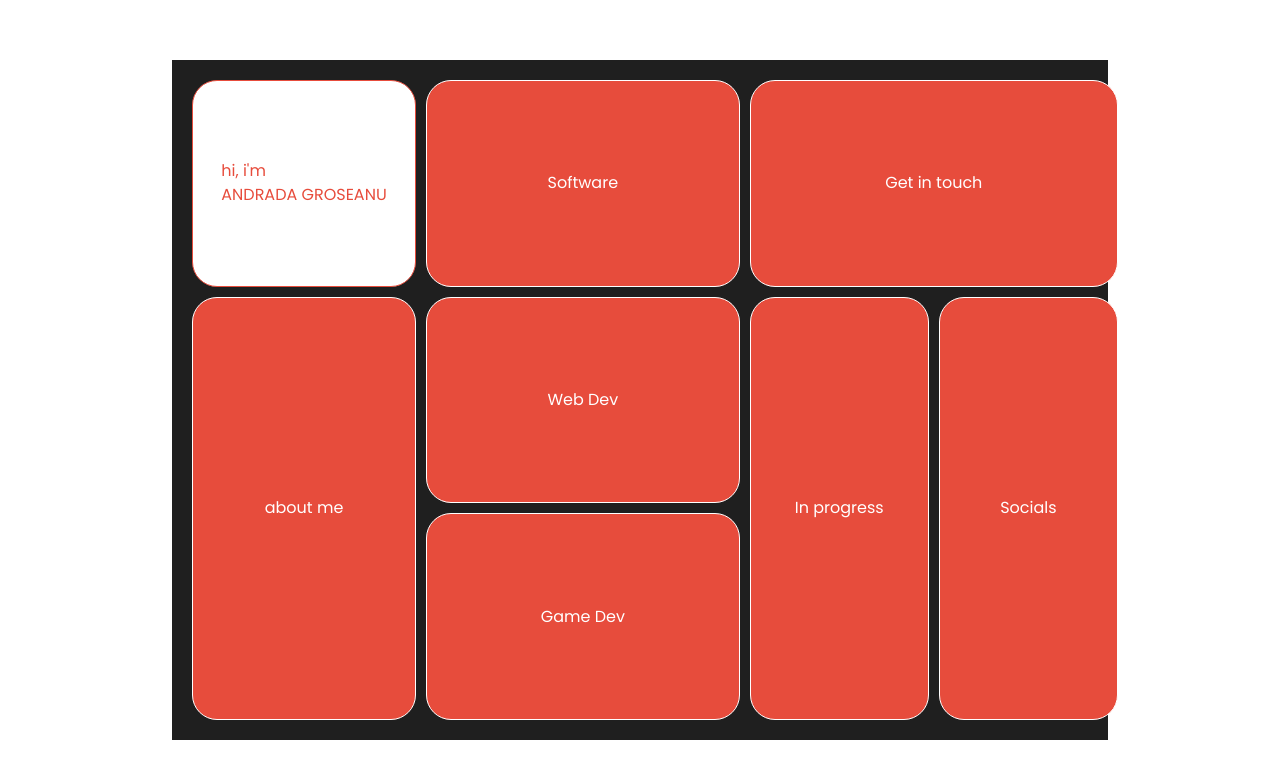
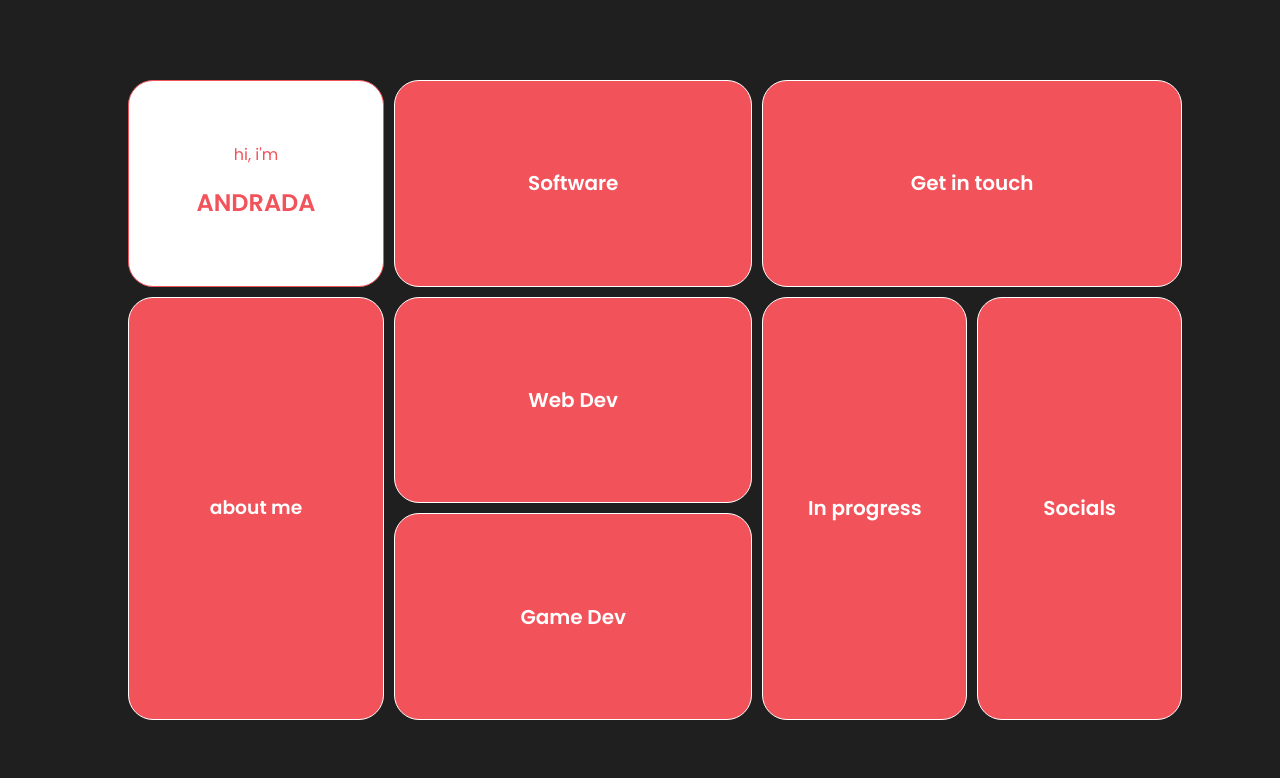
Before and after one commit to ndrada/portfolio, a React (Vite) app: page / in a window 1280 px wide. Shown: the top 778 px of the page. Built offline with nearby package versions, Linux system fonts and the light colour scheme.

Commit message:
working grid behavior

```diff
--- a/src/App.css
+++ b/src/App.css
@@ -1,4 +1,4 @@
-@import url('https://fonts.googleapis.com/css2?family=Poppins:ital,wght@0,100;0,200;0,300;0,400;0,500;0,600;0,700;0,800;0,900;1,100;1,200;1,300;1,400;1,500;1,600;1,700;1,800;1,900&display=swap');
+@import url('https://fonts.googleapis.com/css2?family=Poppins:wght@300;400;600&display=swap');
 
 body {
   display: flex;
@@ -6,7 +6,8 @@ body {
   justify-content: center;
   height: 100vh;
   width: 100vw;
-  font-family: "Poppins", serif;
+  font-family: 'Poppins', sans-serif;
+  background-color: #1f1f1f;
 }
 
 .grid-container {
@@ -15,73 +16,250 @@ body {
   grid-template-rows: repeat(6, 1fr);
   gap: 10px;
   height: 80vh;
-  width: 70vw;
+  width: 80vw;
   padding: 20px;
-  background-color: #1f1f1f;
 }
 
 .section {
-  background-color: #e74c3c;
+  background-color: #f2535a;
   color: white;
   border: 1px solid white;
   display: flex;
+  flex-direction: column;
   align-items: center;
   justify-content: center;
   font-size: 1rem;
   border-radius: 25px;
   cursor: pointer;
+  transition: all 0.3s ease;
 }
 
 .section:hover {
   background-color: white;
-  color: #e74c3c;
-  border: 1px solid #e74c3c;
-  transition: all 0.3s ease;
+  color: #f2535a;
+}
+
+.section:hover .section-details {
+  display:block;
 }
 
 .section-1 {
   grid-column: 1 / 2;
   grid-row: 1 / 3;
   background-color: white;
-  color: #e74c3c;
-  border: 1px solid #e74c3c;
+  color: #f2535a;
+  border: 1px solid #f2535a;
   display: flex;
+  flex-direction: column;
   align-items: center;
   justify-content: center;
   border-radius: 25px;
 }
 
+.section-1 div {
+  display: flex;
+  flex-direction: column;
+  align-items: center;
+}
+
+.section-1 p {
+  line-height: 0.5rem;
+}
+
+.section-1 h2 {
+  line-height: 1rem;
+}
+
 .section-2 {
-  grid-column: 1 / 2;
-  grid-row: 3 / 7;
+  grid-column: 1/2;
+  grid-row: 3/7;
+  display: flex;
+  align-items: center;
+  justify-content: space-evenly;
+  padding: 0 1rem;
+}
+
+.section-2 .about-me {
+  font-size: 0.7rem;
+  display: none;
 }
 
 .section-3 {
-  grid-column: 2 / 3;
-  grid-row: 1 / 3;
+  grid-column: 2/3;
+  grid-row: 1/3;
+}
+
+.section-details {
+  display: none;
+  width: 80%;
+  font-size: 0.7rem;
+  text-align: center;
 }
 
 .section-4 {
-  grid-column: 2 / 3;
-  grid-row: 3 / 5;
+  grid-column: 2/3;
+  grid-row: 3/5;
 }
 
 .section-5 {
-  grid-column: 2 / 3;
-  grid-row: 5 / 7;
+  grid-column: 2/3;
+  grid-row: 5/7;
 }
 
 .section-6 {
-  grid-column: 3 / 5;
-  grid-row: 1 / 3;
+  grid-column: 3/5;
+  grid-row: 1/3;
 }
 
 .section-7 {
-  grid-column: 3 / 4;
-  grid-row: 3 / 7;
+  grid-column: 3/4;
+  grid-row: 3/7;
 }
 
 .section-8 {
-  grid-column: 4 / 5;
-  grid-row: 3 / 7;
+  grid-column: 4/5;
+  grid-row: 3/7;
 }
+
+/* Expanded Section 3 behavior */
+.expanded-section3 .section-3 {
+  grid-column: 2/5;
+  grid-row: 1/5;
+  background-color: #323850;
+}
+
+.expanded-section3 .section-3 .title {
+  display: none;
+}
+
+.expanded-section3 .section-4 {
+  grid-column: 2/3;
+  grid-row: 5/6;
+}
+
+.expanded-section3 .section-5,
+.expanded-section4 .section-5 {
+  grid-column: 2/3;
+  grid-row: 6/7;
+}
+
+.expanded-section3 .section-6 {
+  grid-column: 3/5;
+  grid-row: 5/6;
+}
+
+.expanded-section3 .section-7,
+.expanded-section4 .section-7 {
+  grid-column: 3/4;
+  grid-row: 6/7;
+}
+
+.expanded-section3 .section-8,
+.expanded-section4 .section-8 {
+  grid-column: 4/5;
+  grid-row: 6/7;
+}
+
+.expanded-section4 .section-3,
+.expanded-section5 .section-3 {
+  grid-column: 2/3;
+  grid-row: 1/2;
+}
+
+.expanded-section4 .section-4 {
+  grid-column: 2/5;
+  grid-row: 2/6;
+  background-color: #323850;
+}
+
+.expanded-section4 .section-6,
+.expanded-section5 .section-6,
+.expanded-section7 .section-6,
+.expanded-section8 .section-6 {
+  grid-column: 3/5;
+  grid-row: 1/2;
+}
+
+.expanded-section5 .section-4 {
+  grid-column: 2/3;
+  grid-row: 2/3;
+}
+
+.expanded-section5 .section-7 {
+  grid-column: 3/4;
+  grid-row: 2/3;
+}
+
+.expanded-section5 .section-8 {
+  grid-column: 4/5;
+  grid-row: 2/3;
+}
+
+.expanded-section5 .section-5 {
+  grid-column: 2/5;
+  grid-row: 3/7;
+  background-color: #323850;
+}
+
+.expanded-section7 .section-7,
+.expanded-section8 .section-8 {
+  grid-column: 3/5;
+  grid-row: 3/7;
+  background-color: #323850;
+}
+
+.expanded-section7 .section-8,
+.expanded-section8 .section-7 {
+  grid-column: 3/5;
+  grid-row: 2/3;
+}
+
+.expanded-section6 .section-6 {
+  grid-column: 3/5;
+  grid-row: 1/4;
+  background-color: #323850;
+}
+
+.expanded-section6 .section-7 {
+  grid-column: 3/4;
+  grid-row: 4/7;
+}
+
+.expanded-section6 .section-8 {
+  grid-column: 4/5;
+  grid-row: 4/7;
+}
+
+/* Enable horizontal scrolling for Section 3 */
+.scroll-content {
+  display: none;
+}
+
+.scroll-item {
+  width: 200px;
+  padding: 10px;
+  flex-shrink: 0;
+}
+
+.expanded-section3 .section-3 {
+  overflow-x: auto;
+  white-space: nowrap;
+  padding: 10px;
+}
+
+.expanded-section3 .scroll-content {
+  display: flex;
+  flex-direction: row;
+  justify-content: center;
+  align-items: stretch;
+  width: 100%;
+  height: 100%;
+  overflow-x: auto;
+}
+
+/* Enable vertical scrolling for Section 7 */
+.expanded-section7 .section-7 {
+  overflow-y: auto;
+  padding: 10px;
+  max-height: 100%;
+}
--- a/src/App.jsx
+++ b/src/App.jsx
@@ -1,5 +1,6 @@
 import React, { useState } from "react";
-import "./App.css"; // Assume we have the grid setup in this CSS file
+import "./App.css";
+import Card from "./components/Card"; // Import the updated Card component
 
 function App() {
   const [expandedSection, setExpandedSection] = useState(null);
@@ -9,15 +10,80 @@ function App() {
   };
 
   return (
-    <div className="grid-container">
-      <div className="section-1">hi, i'm <br /> ANDRADA GROSEANU</div>
-      <div className="section section-2" onClick={() => handleExpand("aboutMe")}>about me</div>
-      <div className="section section-3" onClick={() => handleExpand("software")}>Software</div>
-      <div className="section section-4" onClick={() => handleExpand("webDev")}>Web Dev</div>
-      <div className="section section-5" onClick={() => handleExpand("gameDev")}>Game Dev</div>
-      <div className="section section-6" onClick={() => handleExpand("getInTouch")}>Get in touch</div>
-      <div className="section section-7" onClick={() => handleExpand("inProgress")}>In progress</div>
-      <div className="section section-8" onClick={() => handleExpand("socials")}>Socials</div>
+    <div className={`grid-container ${expandedSection ? `expanded-${expandedSection}` : ""}`}>
+      <div className="section-1">
+        <div>
+        <p>hi, i'm</p>
+        <h2>ANDRADA</h2>
+        </div>
+      </div>
+      <div className="section section-2"><h3>about me</h3>
+        <div className="about-me">
+          <p>I'm a self-taught software engineer and I enjoy building things for fun (but seriously). <br></br>I started learning programming in 2021 and have been doing it on and off throughout the past few years. Recently this has been my main activity. <br></br>I started with web development (JS, React), dabbled with Python (cool guy, but didn't stick), and found it very fun to work with C# and C++. Backend is a new thing for me but Node.js has been great to work with so far! A full resume is available on my LinkedIn. Ok, I'm done. Now go explore my projects!</p>
+      </div>
+      </div>
+
+      {/* Use the Card component for each section */}
+      <div className="section section-3" onClick={() => handleExpand("section3")}>
+        <Card title="Software" />
+        <div className="section-details">
+          <p>projects I've worked on. These are live for public users, used by businesses or just fun stuff I made for myself.
+          </p>
+        </div>
+        <div className="scroll-content">
+          <div className="scroll-item">
+            <img alt="Project" />
+            <h4>SendMe</h4>
+            <p>description of project</p>
+          </div>
+          <div className="scroll-item">
+            <img alt="Project" />
+            <h4>SendMe</h4>
+            <p>description of project</p>
+          </div>
+          <div className="scroll-item">
+            <img alt="Project" />
+            <h4>SendMe</h4>
+            <p>description of project</p>
+          </div>
+        </div>
+      </div>
+
+      <div className="section section-4" onClick={() => handleExpand("section4")}>
+        <Card title="Web Dev" />
+        <div className="section-details">
+          <p>websites I’ve developed and I am currently managing for local businesses.
+          </p>
+        </div>
+      </div>
+      <div className="section section-5" onClick={() => handleExpand("section5")}>
+        <Card title="Game Dev" />
+        <div className="section-details">
+          <p>Game you can actually play! Best games? Probably not. But games I force all my friends to play? Absolutely.
+          </p>
+        </div>
+      </div>
+      <div className="section section-6" onClick={() => handleExpand("section6")}>
+        <Card title="Get in touch" />
+        <div className="section-details">
+          <p>Email me, call me, send me a letter, a text or a smoke signal. All acceptable forms of correspondence.
+          </p>
+        </div>
+      </div>
+      <div className="section section-7" onClick={() => handleExpand("section7")}>
+        <Card title="In progress" />
+        <div className="section-details">
+          <p>Projects that are currently in development but are worth the mention because they’re cool and I’m super excited about them!
+          </p>
+        </div>
+      </div>
+      <div className="section section-8" onClick={() => handleExpand("section8")}>
+        <Card title="Socials" />
+        <div className="section-details">
+          <p>You can stalk me or be my friend. The ball’s in your court.
+          </p>
+        </div>
+      </div>
     </div>
   );
 }
--- /dev/null
+++ b/src/components/Card.css
@@ -0,0 +1,5 @@
+
+  .card-title h2 {
+    font-weight: 600;
+    font-size: 1.25rem;
+  }
--- a/src/components/Card.jsx
+++ b/src/components/Card.jsx
@@ -1,9 +1,12 @@
 import React from 'react';
+import "./Card.css";
 
 function Card({ title, onClick }) {
   return (
     <div className="card" onClick={onClick}>
-      <h2>{title}</h2>
+      <div className="card-title">
+        <h2>{title}</h2>
+      </div>
     </div>
   );
 }
```
Also changed, not shown: src/components/Expanded-Section.jsx (renamed from src/components/ExpandedSection.jsx).
